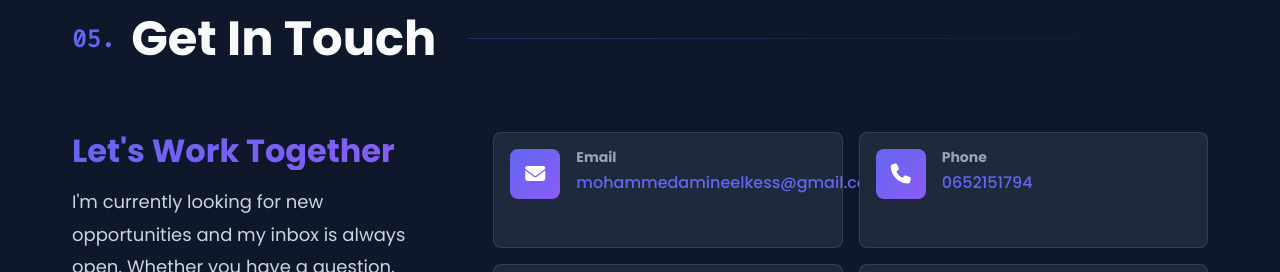
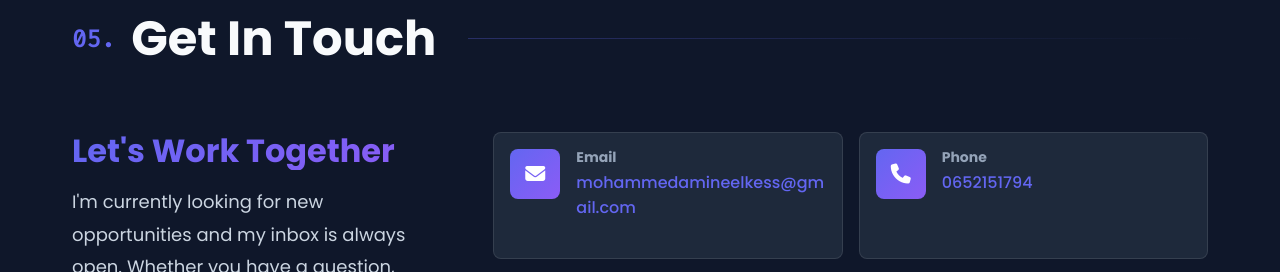
Before and after one commit to Elkess/Portfolio, a plain HTML site: page index.html in a window 1280 px wide. Shown: the part 6424-6696 px from the top of the page. Drawn offline with Linux system fonts and the light colour scheme.

Commit message:
portfolio v1

```diff
--- a/styles.css
+++ b/styles.css
@@ -1068,6 +1068,8 @@ code {
 .contact-details a {
     color: var(--primary);
     font-weight: 500;
+    word-break: break-all;
+    display: block;
 }
 
 .contact-details a:hover {
@@ -1077,6 +1079,7 @@ code {
 .contact-details p {
     color: var(--text-secondary);
     margin: 0;
+    word-wrap: break-word;
 }
 
 /* Hobbies */
```
